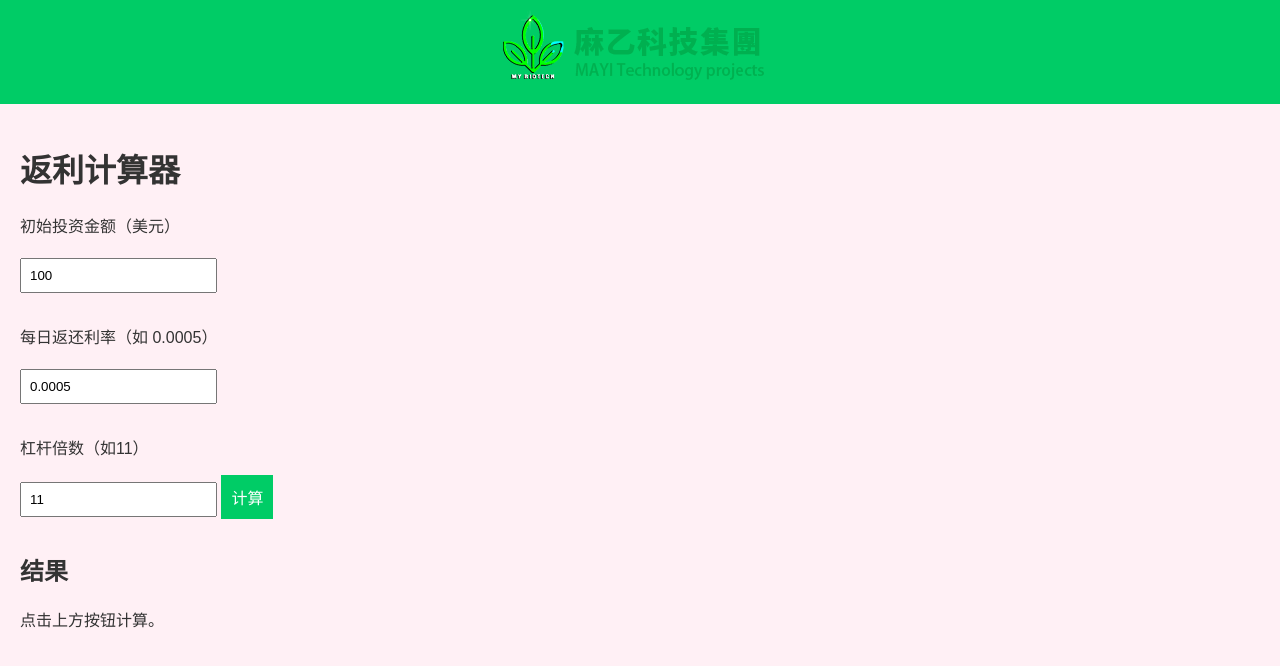
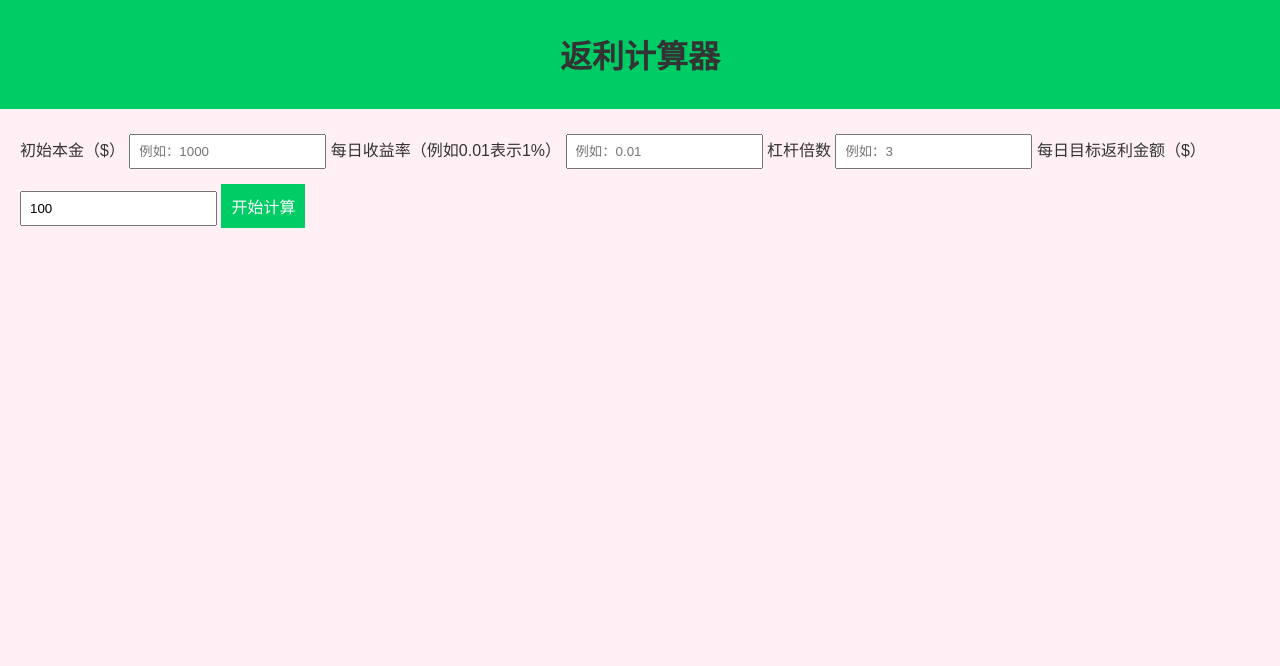
Before and after one commit to LiaoBin66/MyFirst, a plain HTML site: page index.html in a window 1280 px wide. Drawn offline with Linux system fonts and the light colour scheme.

Commit message:
Add files via upload

```diff
--- a/index.html
+++ b/index.html
@@ -2,33 +2,61 @@
 <html lang="zh-CN">
 <head>
   <meta charset="UTF-8" />
-  <meta name="viewport" content="width=device-width, initial-scale=1.0" />
-  <meta name="theme-color" content="#00cc66" />
+  <meta name="viewport" content="width=device-width, initial-scale=1.0"/>
+  <title>返利计算器</title>
   <link rel="manifest" href="manifest.json" />
   <link rel="stylesheet" href="style.css" />
-  <link rel="icon" href="icon.png" />
-  <title>返利计算器</title>
 </head>
 <body>
   <header>
-    <img src="logo.png" alt="Logo" />
+    <h1>返利计算器</h1>
   </header>
   <main>
-    <h1>返利计算器</h1>
-    <p>初始投资金额（美元）</p>
-    <input id="initial" type="number" value="100" />
-    <p>每日返还利率（如 0.0005）</p>
-    <input id="rate" type="number" value="0.0005" step="0.0001" />
-    <p>杠杆倍数（如11）</p>
-    <input id="leverage" type="number" value="11" />
-    <button onclick="calculate()">计算</button>
-    <h2>结果</h2>
-    <p id="output">点击上方按钮计算。</p>
+    <label>初始本金（$）</label>
+    <input type="number" id="initial" placeholder="例如：1000" />
+
+    <label>每日收益率（例如0.01表示1%）</label>
+    <input type="number" id="rate" placeholder="例如：0.01" step="0.001" />
+
+    <label>杠杆倍数</label>
+    <input type="number" id="leverage" placeholder="例如：3" />
+
+    <label>每日目标返利金额（$）</label>
+    <input type="number" id="target" placeholder="例如：100" value="100" />
+
+    <button onclick="calculate()">开始计算</button>
+
+    <p id="output"></p>
   </main>
-  <script src="script.js"></script>
+
   <script>
-    if ('serviceWorker' in navigator) {
-      navigator.serviceWorker.register('service-worker.js');
+    function calculate() {
+      let initial = parseFloat(document.getElementById("initial").value);
+      let rate = parseFloat(document.getElementById("rate").value);
+      let leverage = parseFloat(document.getElementById("leverage").value);
+      let target = parseFloat(document.getElementById("target").value);  // 用户自定义目标
+      let capital = initial * leverage;
+      let dailyReturn = capital * rate;
+      let totalReturn = 0;
+      let days = 0;
+      let reinvests = 0;
+
+      while (dailyReturn < target) {
+        let todayReturn = capital * rate;
+        totalReturn += todayReturn;
+        capital -= todayReturn;
+        if (totalReturn >= target) {
+          let reinvestTimes = Math.floor(totalReturn / target);
+          capital += reinvestTimes * target * leverage;
+          reinvests += reinvestTimes;
+          totalReturn -= reinvestTimes * target;
+        }
+        dailyReturn = capital * rate;
+        days++;
+      }
+
+      document.getElementById("output").innerText =
+        `达到每日返还 $${target} 需要 ${days} 天，共复投 ${reinvests} 次。`;
     }
   </script>
 </body>
```
